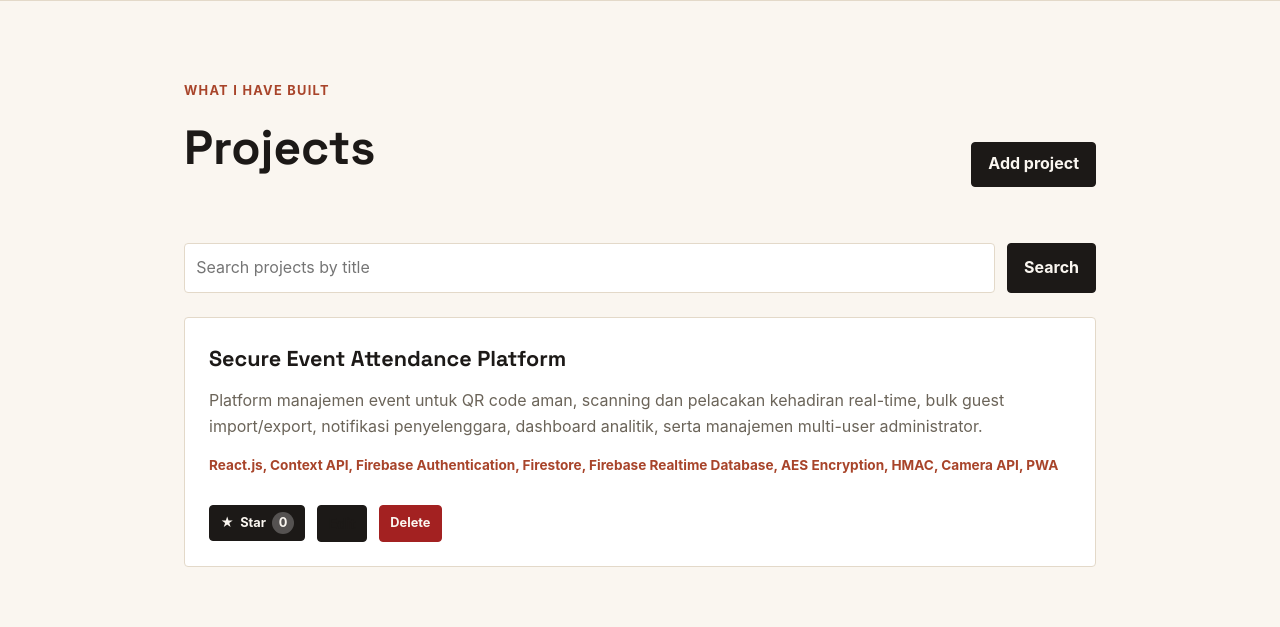
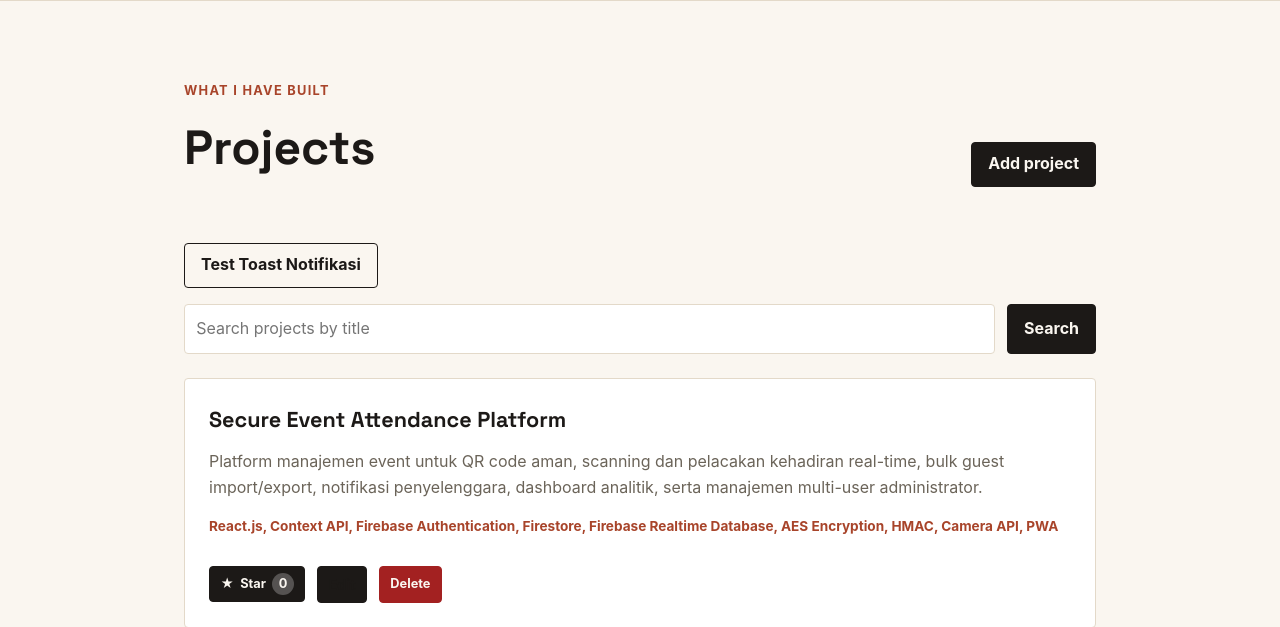
Before and after one commit to adinatapranaja/myportofolio, a Django app: page /projects/ in a window 1280 px wide. Shown: the part 74-701 px from the top of the page. Run offline with Django 5.2, Linux system fonts and the light colour scheme; the visitor is signed in with stand-in values (Sample User, id 1); data comes from the database, SQL or seed files in the repository; data that the repository does not hold is empty.

Commit message:
feat: add reusable toast notifications for tutorial 5

```diff
--- a/static/css/style.css
+++ b/static/css/style.css
@@ -12,6 +12,44 @@
     --line: #e3d9c9;
     --text-muted: #6b6459;
     --radius: 4px;
+}
+
+.toast-component {
+    position: fixed;
+    inset: auto 2rem 2rem auto;
+    margin: 0;
+    padding: 1rem 1.5rem;
+    max-width: min(420px, calc(100vw - 2rem));
+    border: 1px solid var(--line);
+    border-radius: var(--radius);
+    background: var(--paper);
+    color: var(--ink);
+    box-shadow: 0 10px 25px rgba(28, 25, 23, 0.15);
+    display: none;
+    transition: opacity 0.3s ease, transform 0.3s ease;
+    overflow-wrap: anywhere;
+}
+
+.toast-component:popover-open { display: flex; }
+.toast-hidden { opacity: 0; transform: translateY(150%); pointer-events: none; }
+.toast-show { opacity: 1; transform: translateY(0); }
+.toast-title {
+    font-family: "Space Grotesk", -apple-system, sans-serif;
+    font-size: 1rem;
+    margin-bottom: 0.15rem;
+}
+.toast-message { font-size: 0.85rem; color: var(--text-muted); }
+.toast-success { border-left: 4px solid #22c55e; }
+.toast-error { border-left: 4px solid #b42318; }
+.toast-normal { border-left: 4px solid var(--accent); }
+.toast-test-button { margin-bottom: 1rem; }
+
+@media (max-width: 600px) {
+    .toast-component { right: 1rem; bottom: 1rem; }
+}
+
+@media (prefers-reduced-motion: reduce) {
+    .toast-component { transition: none; }
 }
 
 body {
--- /dev/null
+++ b/static/js/toast.js
@@ -0,0 +1,26 @@
+let toastTimer;
+
+function showToast(title, message, type = 'normal', duration = 3000) {
+    const toast = document.getElementById('toast-component');
+    if (!toast) return;
+
+    clearTimeout(toastTimer);
+    toast.classList.remove('toast-success', 'toast-error', 'toast-normal');
+    const notificationType = ['success', 'error'].includes(type) ? type : 'normal';
+    toast.classList.add(`toast-${notificationType}`);
+    document.getElementById('toast-title').textContent = title;
+    document.getElementById('toast-message').textContent = message;
+
+    if (!toast.matches(':popover-open')) {
+        toast.showPopover();
+        void toast.offsetHeight;
+    }
+    toast.classList.remove('toast-hidden');
+    toast.classList.add('toast-show');
+
+    toastTimer = setTimeout(() => {
+        toast.classList.remove('toast-show');
+        toast.classList.add('toast-hidden');
+        toastTimer = setTimeout(() => toast.hidePopover(), 300);
+    }, duration);
+}
--- a/templates/base.html
+++ b/templates/base.html
@@ -40,5 +40,6 @@
             <p>&copy; 2026 {{ name }}. Fakultas Ilmu Komputer, Universitas Indonesia.</p>
         </div>
     </footer>
+    {% include "components/toast.html" %}
 </body>
 </html>
--- /dev/null
+++ b/templates/components/toast.html
@@ -0,0 +1,8 @@
+{% load static %}
+<div id="toast-component" class="toast-component toast-hidden" popover="manual" role="status" aria-live="polite" aria-atomic="true">
+    <div class="toast-content">
+        <h3 id="toast-title" class="toast-title"></h3>
+        <p id="toast-message" class="toast-message"></p>
+    </div>
+</div>
+<script src="{% static 'js/toast.js' %}"></script>
--- a/templates/projects.html
+++ b/templates/projects.html
@@ -15,6 +15,11 @@
                         <a class="button" href="{% url 'main:create_project' %}">Add project</a>
                     {% endif %}
                 </div>
+                {% if user.is_superuser %}
+                    <button type="button" class="button button-secondary toast-test-button" onclick="showToast('Notifikasi Sistem', 'Project berhasil dimuat dengan baik!', 'success')">
+                        Test Toast Notifikasi
+                    </button>
+                {% endif %}
                 <form method="get" action="{% url 'main:show_projects' %}" class="project-search">
                     <label class="visually-hidden" for="project-title-search">Search projects by title</label>
                     <input
```
